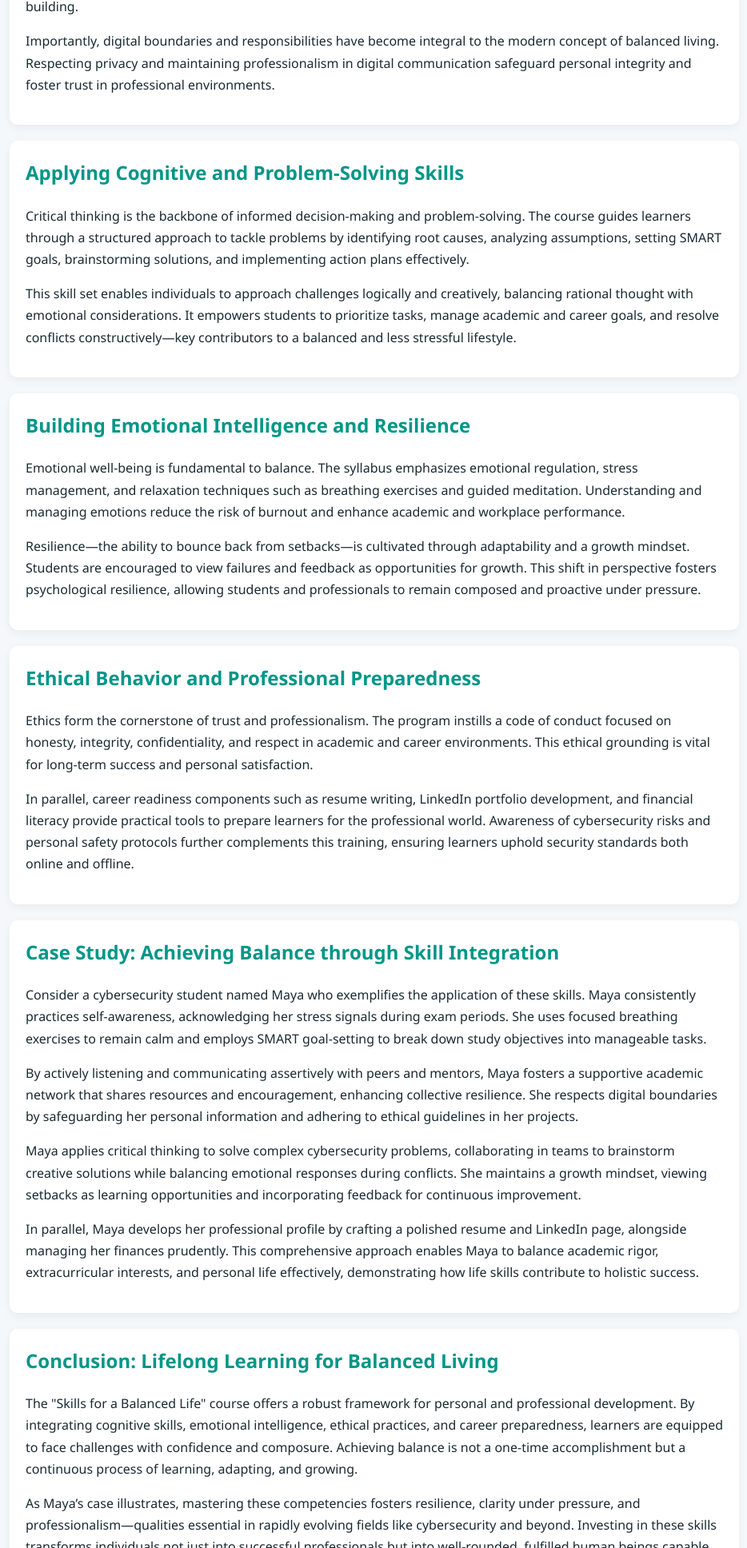
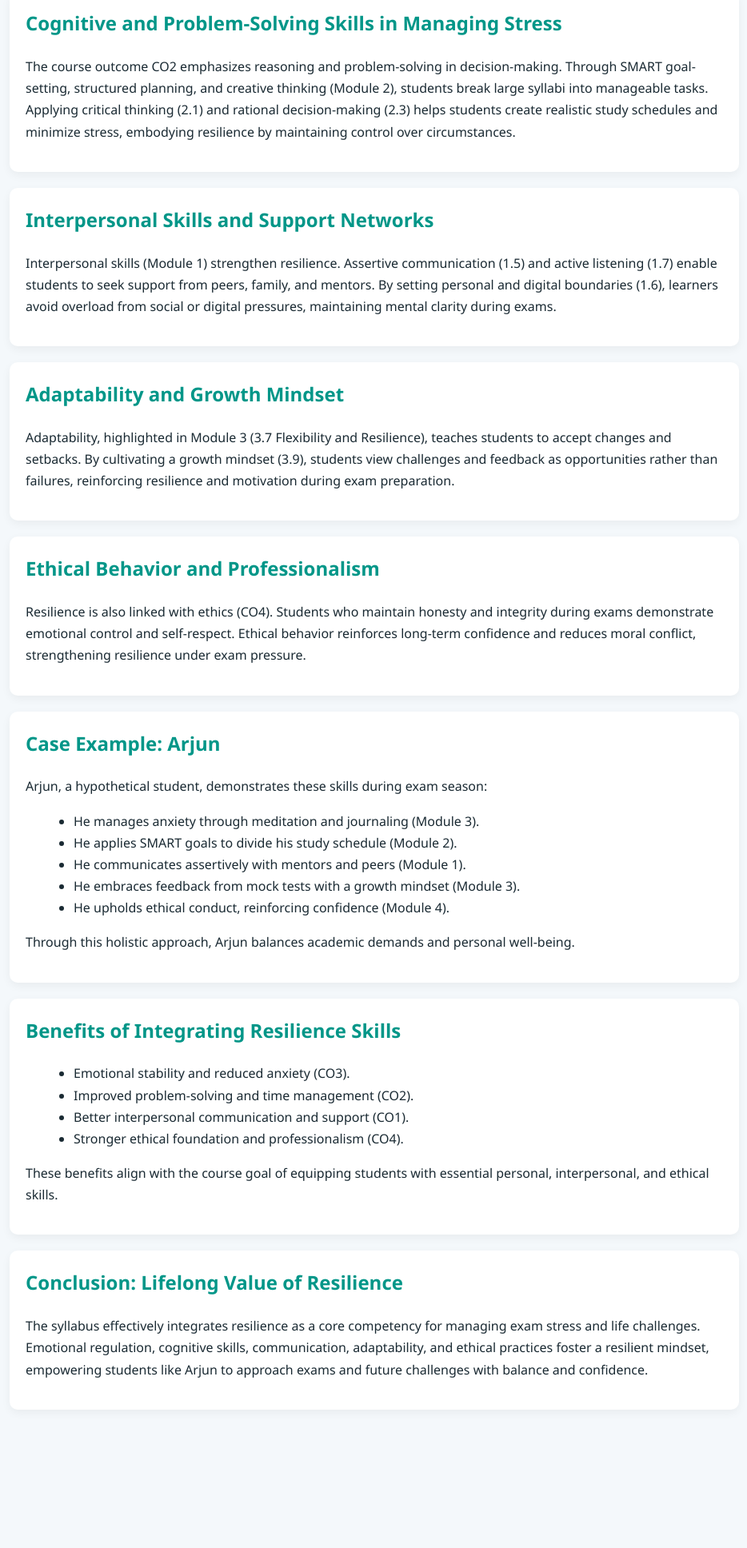
Before and after one commit to Omini05/Skills-for-balanced-life, a plain HTML site: page index.html in a window 1280 px wide. Shown: the part 864-2800 px from the top of the page at 80% size, without its empty margins (172-1106 px from the left). After the commit the page ends 2671 px from the top, so only its background shows below. Drawn offline with Linux system fonts and the light colour scheme.

Commit message:
Update index.html

```diff
--- a/index.html
+++ b/index.html
@@ -1,83 +1,89 @@
-<!-- FILE: index.html -->
+<!-- FILE: exam-resilience.html -->
 <!doctype html>
 <html lang="en">
 <head>
 <meta charset="utf-8" />
 <meta name="viewport" content="width=device-width, initial-scale=1" />
-  <title>Skills for a Balanced Life — Curriculum</title>
-  <link rel="stylesheet" href="style.css">
+<title>Resilience in Managing Exam Stress</title>
+<link rel="stylesheet" type="text/css" href="style.css">
 </head>
 <body>
 <header class="site-header">
 <div class="container">
-      <h1>Skills for a Balanced Life: A Pathway to Personal and Professional Harmony</h1>
-      <p class="byline">A curriculum designed for students in cybersecurity and related fields</p>
+<h1>Resilience in Managing Exam Stress</h1>
+<p class="byline">Linked with the Skills for a Balanced Life syllabus (Course Code: CSCOR1OE301)</p>
 </div>
 </header>
 
+
 <main class="container">
 <section>
-      <h2>Introduction</h2>
-      <p>In today’s fast-paced, technology-driven world, maintaining a balanced life is pivotal for well-being, success, and sustainability. The concept of a balanced life goes beyond managing time effectively—it encompasses cultivating essential life skills that empower individuals to navigate stress, make sound decisions, maintain healthy relationships, and uphold ethical standards. The curriculum "Skills for a Balanced Life," especially designed for students in cybersecurity and related fields, equips learners with these very skills, fostering resilience, adaptability, and emotional intelligence critical for both personal and professional spheres.</p>
+<h2>Introduction: The Importance of Resilience in Exam Stress</h2>
+<p>Exams are a demanding period for students, often triggering significant stress that can affect their emotional well-being, concentration, and performance. Resilience—the ability to bounce back from adversity and maintain mental equilibrium—is a key skill that helps students effectively manage exam-related stress. This article explores the role of resilience in managing exam stress, linking the discussion with the "Skills for a Balanced Life" syllabus (Course Code: CSCOR1OE301), which equips learners with critical life skills such as emotional intelligence, critical thinking, stress management, and adaptability.</p>
 </section>
 
+
 <section>
-      <h2>Understanding the Foundations of Life Skills</h2>
-      <p>Life skills are the competencies that enable individuals to deal effectively with the demands and challenges of everyday life. According to frameworks by WHO and UNICEF embedded in this syllabus, these skills are categorized into thinking skills (like critical thinking and problem-solving), emotional skills (like empathy and stress management), and social skills (such as communication and interpersonal relationships).</p>
+<h2>Foundations of Resilience and Emotional Regulation</h2>
+<p>According to the syllabus module on Emotional Intelligence and Adaptability (Module 3), emotional regulation is foundational for resilience. Students learn to identify emotions, label them accurately, and develop coping mechanisms to manage stress. Techniques such as breathing exercises, meditation, and guided imagery (3.3 Relaxation Techniques) are effective tools to reduce anxiety before and during exams.</p>
 
-      <p>The course highlights the importance of self-awareness—understanding one’s emotions, values, and boundaries—and empathy, which cultivates respect and connects individuals in their interactions. Assertiveness and active listening are other pivotal interpersonal skills that lay the groundwork for healthy communication and relationship building.</p>
 
-      <p>Importantly, digital boundaries and responsibilities have become integral to the modern concept of balanced living. Respecting privacy and maintaining professionalism in digital communication safeguard personal integrity and foster trust in professional environments.</p>
+<p>Resilience is further strengthened by positive thinking and cognitive reframing (3.4 Positive Thinking), which replace negative thoughts with constructive self-affirmations, reducing fear and fostering confidence.</p>
 </section>
 
+
 <section>
-      <h2>Applying Cognitive and Problem-Solving Skills</h2>
-      <p>Critical thinking is the backbone of informed decision-making and problem-solving. The course guides learners through a structured approach to tackle problems by identifying root causes, analyzing assumptions, setting SMART goals, brainstorming solutions, and implementing action plans effectively.</p>
-
-      <p>This skill set enables individuals to approach challenges logically and creatively, balancing rational thought with emotional considerations. It empowers students to prioritize tasks, manage academic and career goals, and resolve conflicts constructively—key contributors to a balanced and less stressful lifestyle.</p>
+<h2>Cognitive and Problem-Solving Skills in Managing Stress</h2>
+<p>The course outcome CO2 emphasizes reasoning and problem-solving in decision-making. Through SMART goal-setting, structured planning, and creative thinking (Module 2), students break large syllabi into manageable tasks. Applying critical thinking (2.1) and rational decision-making (2.3) helps students create realistic study schedules and minimize stress, embodying resilience by maintaining control over circumstances.</p>
 </section>
 
+
 <section>
-      <h2>Building Emotional Intelligence and Resilience</h2>
-      <p>Emotional well-being is fundamental to balance. The syllabus emphasizes emotional regulation, stress management, and relaxation techniques such as breathing exercises and guided meditation. Understanding and managing emotions reduce the risk of burnout and enhance academic and workplace performance.</p>
-
-      <p>Resilience—the ability to bounce back from setbacks—is cultivated through adaptability and a growth mindset. Students are encouraged to view failures and feedback as opportunities for growth. This shift in perspective fosters psychological resilience, allowing students and professionals to remain composed and proactive under pressure.</p>
+<h2>Interpersonal Skills and Support Networks</h2>
+<p>Interpersonal skills (Module 1) strengthen resilience. Assertive communication (1.5) and active listening (1.7) enable students to seek support from peers, family, and mentors. By setting personal and digital boundaries (1.6), learners avoid overload from social or digital pressures, maintaining mental clarity during exams.</p>
 </section>
 
+
 <section>
-      <h2>Ethical Behavior and Professional Preparedness</h2>
-      <p>Ethics form the cornerstone of trust and professionalism. The program instills a code of conduct focused on honesty, integrity, confidentiality, and respect in academic and career environments. This ethical grounding is vital for long-term success and personal satisfaction.</p>
-
-      <p>In parallel, career readiness components such as resume writing, LinkedIn portfolio development, and financial literacy provide practical tools to prepare learners for the professional world. Awareness of cybersecurity risks and personal safety protocols further complements this training, ensuring learners uphold security standards both online and offline.</p>
+<h2>Adaptability and Growth Mindset</h2>
+<p>Adaptability, highlighted in Module 3 (3.7 Flexibility and Resilience), teaches students to accept changes and setbacks. By cultivating a growth mindset (3.9), students view challenges and feedback as opportunities rather than failures, reinforcing resilience and motivation during exam preparation.</p>
 </section>
 
+
 <section>
-      <h2>Case Study: Achieving Balance through Skill Integration</h2>
-      <p>Consider a cybersecurity student named Maya who exemplifies the application of these skills. Maya consistently practices self-awareness, acknowledging her stress signals during exam periods. She uses focused breathing exercises to remain calm and employs SMART goal-setting to break down study objectives into manageable tasks.</p>
-
-      <p>By actively listening and communicating assertively with peers and mentors, Maya fosters a supportive academic network that shares resources and encouragement, enhancing collective resilience. She respects digital boundaries by safeguarding her personal information and adhering to ethical guidelines in her projects.</p>
-
-      <p>Maya applies critical thinking to solve complex cybersecurity problems, collaborating in teams to brainstorm creative solutions while balancing emotional responses during conflicts. She maintains a growth mindset, viewing setbacks as learning opportunities and incorporating feedback for continuous improvement.</p>
-
-      <p>In parallel, Maya develops her professional profile by crafting a polished resume and LinkedIn page, alongside managing her finances prudently. This comprehensive approach enables Maya to balance academic rigor, extracurricular interests, and personal life effectively, demonstrating how life skills contribute to holistic success.</p>
+<h2>Ethical Behavior and Professionalism</h2>
+<p>Resilience is also linked with ethics (CO4). Students who maintain honesty and integrity during exams demonstrate emotional control and self-respect. Ethical behavior reinforces long-term confidence and reduces moral conflict, strengthening resilience under exam pressure.</p>
 </section>
 
+
 <section>
-      <h2>Conclusion: Lifelong Learning for Balanced Living</h2>
-      <p>The "Skills for a Balanced Life" course offers a robust framework for personal and professional development. By integrating cognitive skills, emotional intelligence, ethical practices, and career preparedness, learners are equipped to face challenges with confidence and composure. Achieving balance is not a one-time accomplishment but a continuous process of learning, adapting, and growing.</p>
+<h2>Case Example: Arjun</h2>
+<p>Arjun, a hypothetical student, demonstrates these skills during exam season:</p>
+<ul>
+<li>He manages anxiety through meditation and journaling (Module 3).</li>
+<li>He applies SMART goals to divide his study schedule (Module 2).</li>
+<li>He communicates assertively with mentors and peers (Module 1).</li>
+<li>He embraces feedback from mock tests with a growth mindset (Module 3).</li>
+<li>He upholds ethical conduct, reinforcing confidence (Module 4).</li>
+</ul>
+<p>Through this holistic approach, Arjun balances academic demands and personal well-being.</p>
+</section>
 
-      <p>As Maya’s case illustrates, mastering these competencies fosters resilience, clarity under pressure, and professionalism—qualities essential in rapidly evolving fields like cybersecurity and beyond. Investing in these skills transforms individuals not just into successful professionals but into well-rounded, fulfilled human beings capable of thriving in every facet of life.</p>
+
+<section>
+<h2>Benefits of Integrating Resilience Skills</h2>
+<ul>
+<li>Emotional stability and reduced anxiety (CO3).</li>
+<li>Improved problem-solving and time management (CO2).</li>
+<li>Better interpersonal communication and support (CO1).</li>
+<li>Stronger ethical foundation and professionalism (CO4).</li>
+</ul>
+<p>These benefits align with the course goal of equipping students with essential personal, interpersonal, and ethical skills.</p>
 </section>
-  </main>
 
-  <footer class="site-footer">
-    <div class="container">
-      <p>© <span id="year"></span> Skills for a Balanced Life — Curriculum</p>
-    </div>
-  </footer>
 
-  <script>
-    document.getElementById('year').textContent = new Date().getFullYear();
-  </script>
-</body>
+<section>
+<h2>Conclusion: Lifelong Value of Resilience</h2>
+<p>The syllabus effectively integrates resilience as a core competency for managing exam stress and life challenges. Emotional regulation, cognitive skills, communication, adaptability, and ethical practices foster a resilient mindset, empowering students like Arjun to approach exams and future challenges with balance and confidence.</p>
+</section>
 </html>
```
Lines whose indentation alone changed are shown as unchanged.
